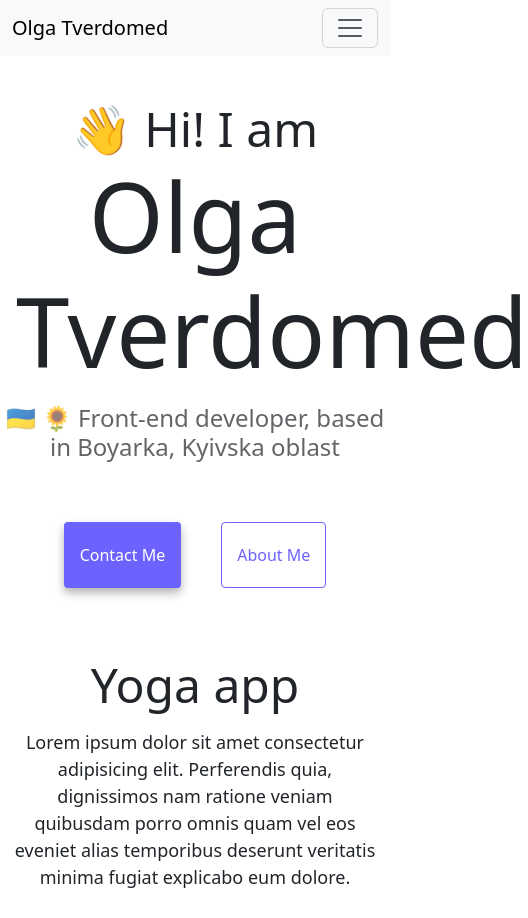
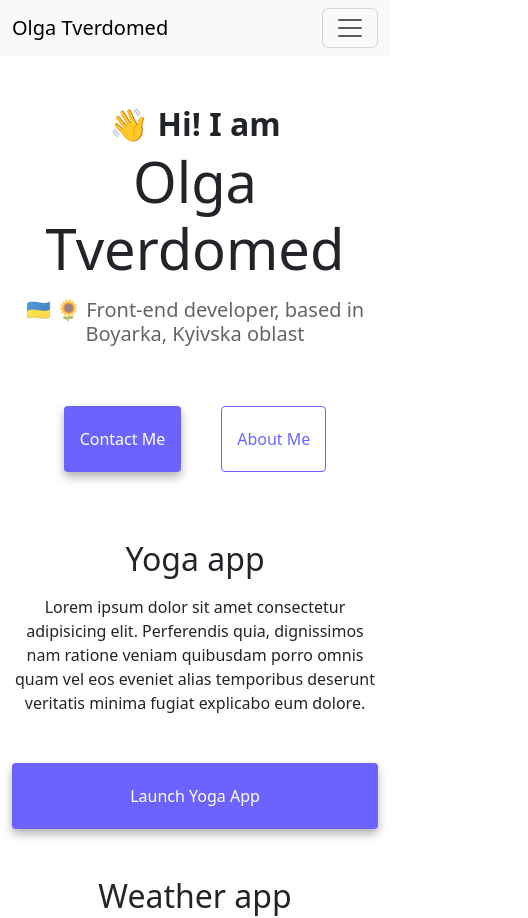
Before and after one commit to Glannys/shecodes-responsive-w3-homework, a website: page index.html in a window 390 px wide. Shown: the top 918 px of the page, 528 px wide, since content can reach past the window. Drawn offline with nearby package versions, Linux system fonts and the light colour scheme.

Commit message:
Made more changes to improve responsiveness
- First h2 > .greeting
- Added some bottom margin
- CSS - smaller fonts for smaller screens

```diff
--- a/index.html
+++ b/index.html
@@ -46,7 +46,7 @@
       </div>
     </nav>
 
-    <h2 class="text-center">👋 Hi! I am</h2>
+    <div class="greeting text-center">👋 Hi! I am</div>
     <h1 class="text-center mx-3 mb-3">Olga Tverdomed</h1>
     <h3 class="text-center">
       🇺🇦 🌻 Front-end developer, based in Boyarka, Kyivska oblast
@@ -56,7 +56,7 @@
       <a href="about.html" class="about-link btn">About me</a>
     </div>
 
-    <div class="container">
+    <div class="container mb-4">
       <div class="row">
         <div class="col-md-6 d-none d-md-block">
           <img src="images/yoga.png" class="img-fluid rounded" alt="Yoga" />
--- a/style.css
+++ b/style.css
@@ -30,6 +30,11 @@ h3 {
 p {
   font-size: 18px;
   line-height: 1.5;
+}
+
+.greeting {
+  font-size: 48px;
+  font-weight: 600;
 }
 
 .navigation-links {
@@ -97,3 +102,20 @@ p {
 .shadow {
   box-shadow: 0 0.5rem 1rem rgba(0, 0, 0, 0.15) !important;
 }
+
+@media (max-width: 768px) {
+  h1 {
+    font-size: 56px;
+  }
+  h2,
+  .greeting {
+    font-size: 32px;
+  }
+  h3 {
+    font-size: 20px;
+  }
+
+  p {
+    font-size: 16px;
+  }
+}
```
Also changed, not shown: about.html (+1 -1 lines).
